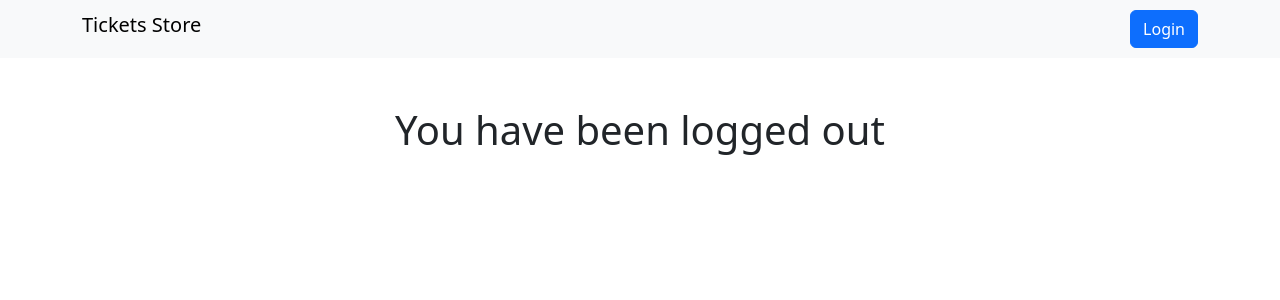
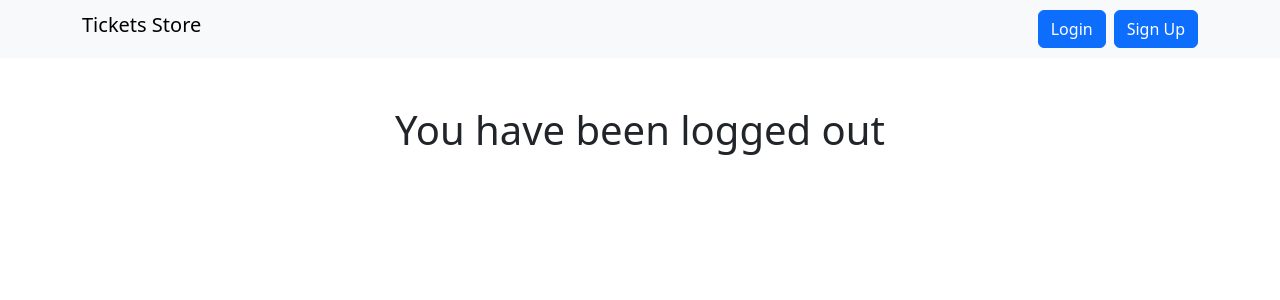
Before and after one commit to Kashoid23/microservices-tickets-store, a Next.js app in the folder client/: page /auth/logout in a window 1280 px wide. Shown: the top 300 px of the page. Built offline with nearby package versions, Linux system fonts and the light colour scheme; no server answers.

Commit message:
Show both Login and Sign Up if not auth path

```diff
--- a/client/app/src/components/Header.js
+++ b/client/app/src/components/Header.js
@@ -15,8 +15,13 @@ export default function Header() {
         <div>
             {currentPathname === "/auth/login" ? (
                 <Link href="/auth/signup" className="btn btn-primary">Sign Up</Link>
+            ) : currentPathname === "/auth/signup" ? (
+                <Link href="/auth/login" className="btn btn-primary">Login</Link>
             ) : (
-                <Link href="/auth/login" className="btn btn-primary">Login</Link>
+                <>
+                    <Link href="/auth/login" className="btn btn-primary">Login</Link>
+                    <Link href="/auth/signup" className="btn btn-primary ms-2">Sign Up</Link>
+                </>
             )}
         </div>
     )
```
